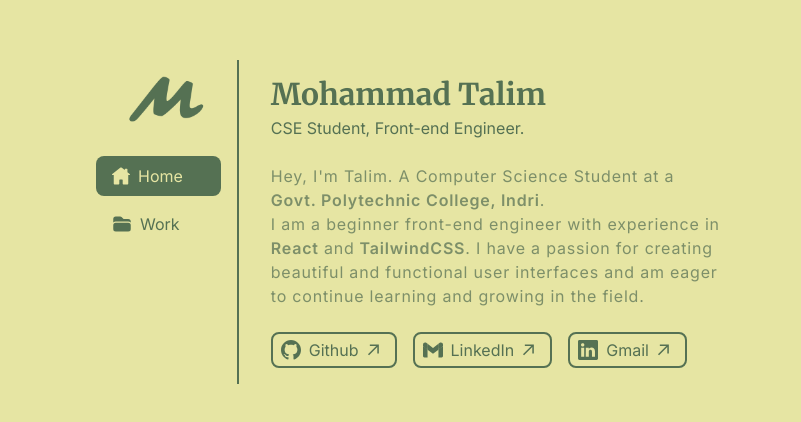
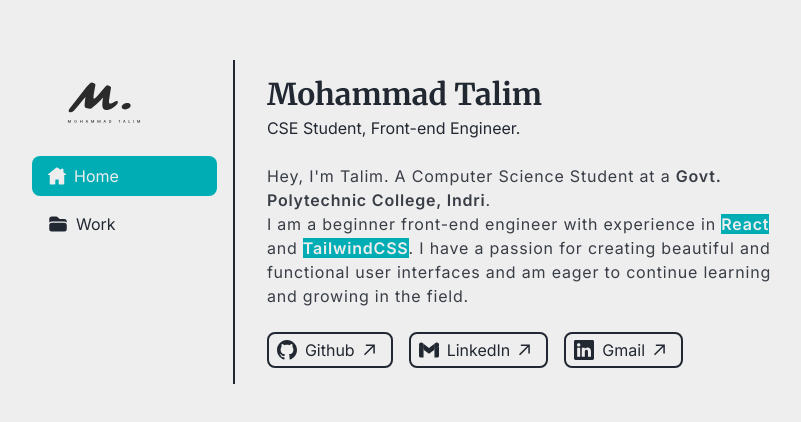
Before and after one commit to Md-Talim/Md-Talim, a React (Vite) app: page / in a window 1280 px wide. Shown: the part 178-600 px from the top of the page, without its empty margins (240-1041 px from the left). Built offline with nearby package versions, Linux system fonts and the light colour scheme.

Commit message:
Change the color theme

```diff
--- a/src/assets/index.ts
+++ b/src/assets/index.ts
@@ -1,3 +1,3 @@
-import logo from './logo.png';
+import logo from './logo.svg';
 
 export { logo };
--- a/src/components/Button.tsx
+++ b/src/components/Button.tsx
@@ -10,7 +10,7 @@ const Button = ({ name, icon, link }: Props) => {
   return (
     <a
       href={link}
-      className='flex  items-center gap-2 rounded-lg border-2 border-darker px-2 py-1 transition hover:bg-darker hover:text-lighter'
+      className='flex items-center gap-2 rounded-lg border-2 border-darker px-2 py-1 transition hover:border-primary hover:bg-primary hover:text-lighter'
       target='_blank'
     >
       {icon()}
--- a/src/index.css
+++ b/src/index.css
@@ -8,6 +8,6 @@ body {
 }
 
 ::selection {
-  color: #e6e5a3;
-  background: #557153;
+  color: #eeeeee;
+  background: #00adb5;
 }
--- a/src/pages/Home.tsx
+++ b/src/pages/Home.tsx
@@ -13,10 +13,12 @@ const Home = () => {
         <span className='font-bold'>Govt. Polytechnic College, Indri</span>
         .
         <br />I am a beginner front-end engineer with experience in{' '}
-        <span className='font-bold'>React</span> and
-        <span className='font-bold'> TailwindCSS</span>. I have a passion for
-        creating beautiful and functional user interfaces and am eager to
-        continue learning and growing in the field.
+        <span className='bg-primary font-bold text-lighter'>
+          React
+        </span> and{' '}
+        <span className='bg-primary font-bold text-lighter'>TailwindCSS</span>.
+        I have a passion for creating beautiful and functional user interfaces
+        and am eager to continue learning and growing in the field.
       </p>
       <ul className='mt-6 flex gap-4'>
         {contacts.map((contact, index) => (
--- a/src/pages/Layout.tsx
+++ b/src/pages/Layout.tsx
@@ -4,7 +4,7 @@ import NavBar from '../components/NavBar';
 const Layout = () => {
   return (
     <>
-      <main className='absolute left-1/2 top-1/2 mx-auto flex max-w-3xl -translate-x-1/2 -translate-y-1/2 gap-8 px-8 lg:px-0'>
+      <main className='container absolute left-1/2 top-1/2 mx-auto flex max-w-3xl -translate-x-1/2 -translate-y-1/2 gap-8 px-8 lg:min-w-[768px] lg:px-0'>
         <NavBar />
         <Outlet />
       </main>
--- a/src/styles/index.ts
+++ b/src/styles/index.ts
@@ -1,5 +1,5 @@
 export const active =
-  'flex items-center gap-2 rounded-lg bg-darker px-4 py-2 text-lighter';
+  'flex items-center gap-2 rounded-lg bg-primary px-4 py-2 text-lighter';
 
 export const unActive =
-  'flex items-center gap-2 rounded-lg px-4 py-2 hover:bg-darker hover:text-lighter';
+  'flex items-center gap-2 rounded-lg px-4 py-2 hover:bg-dark transition hover:text-lighter';
--- a/tailwind.config.js
+++ b/tailwind.config.js
@@ -4,10 +4,10 @@ export default {
   theme: {
     extend: {
       colors: {
-        dark: '#7D8F69',
-        darker: '#557153',
-        light: '#A9AF7E',
-        lighter: '#E6E5A3',
+        primary: '#00ADB5',
+        dark: '#393E46',
+        darker: '#222831',
+        lighter: '#EEEEEE',
       },
       fontFamily: {
         sans: ['Inter', 'sans-serif'],
```
Also changed, not shown: src/assets/logo.png (deleted), src/assets/logo.svg (added).
